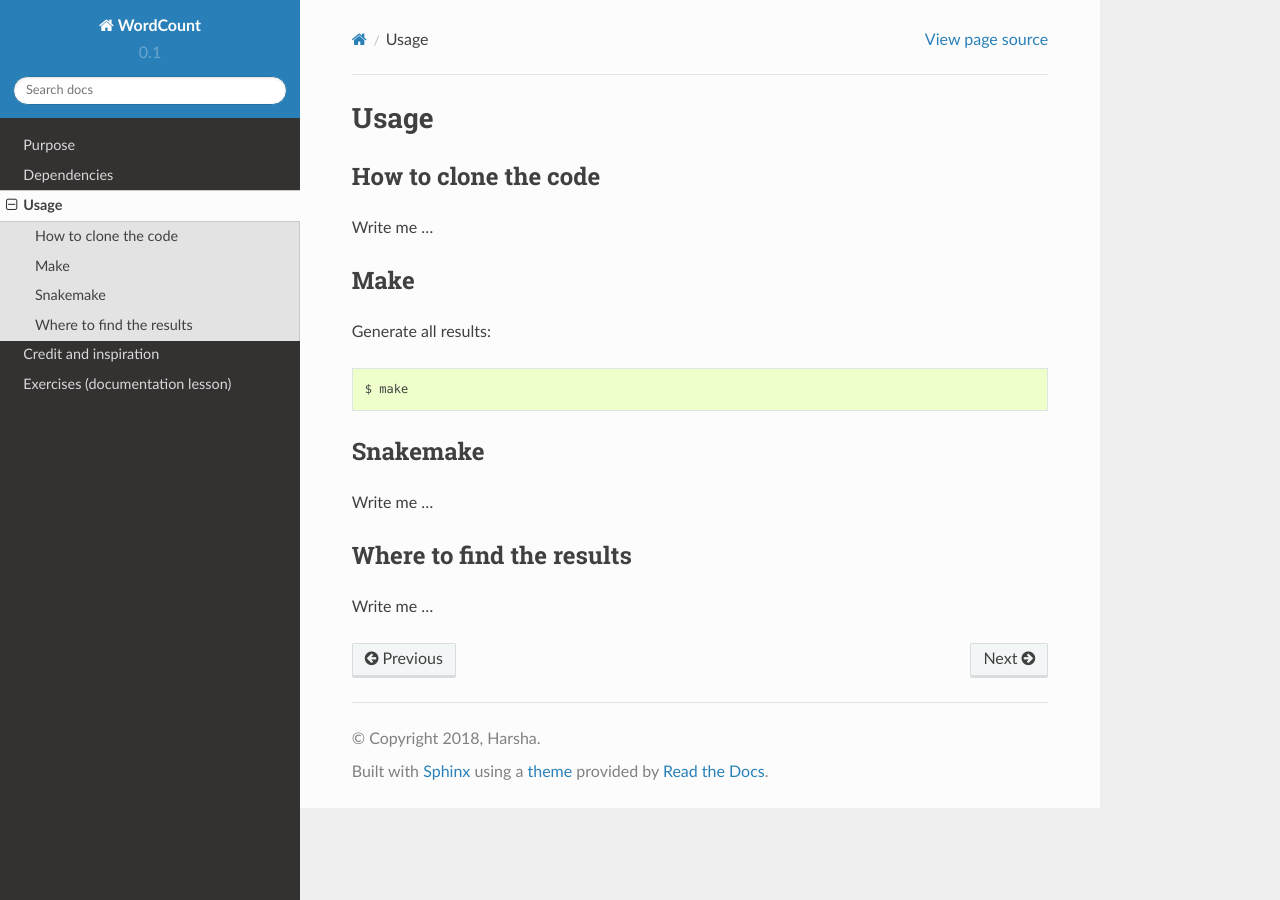
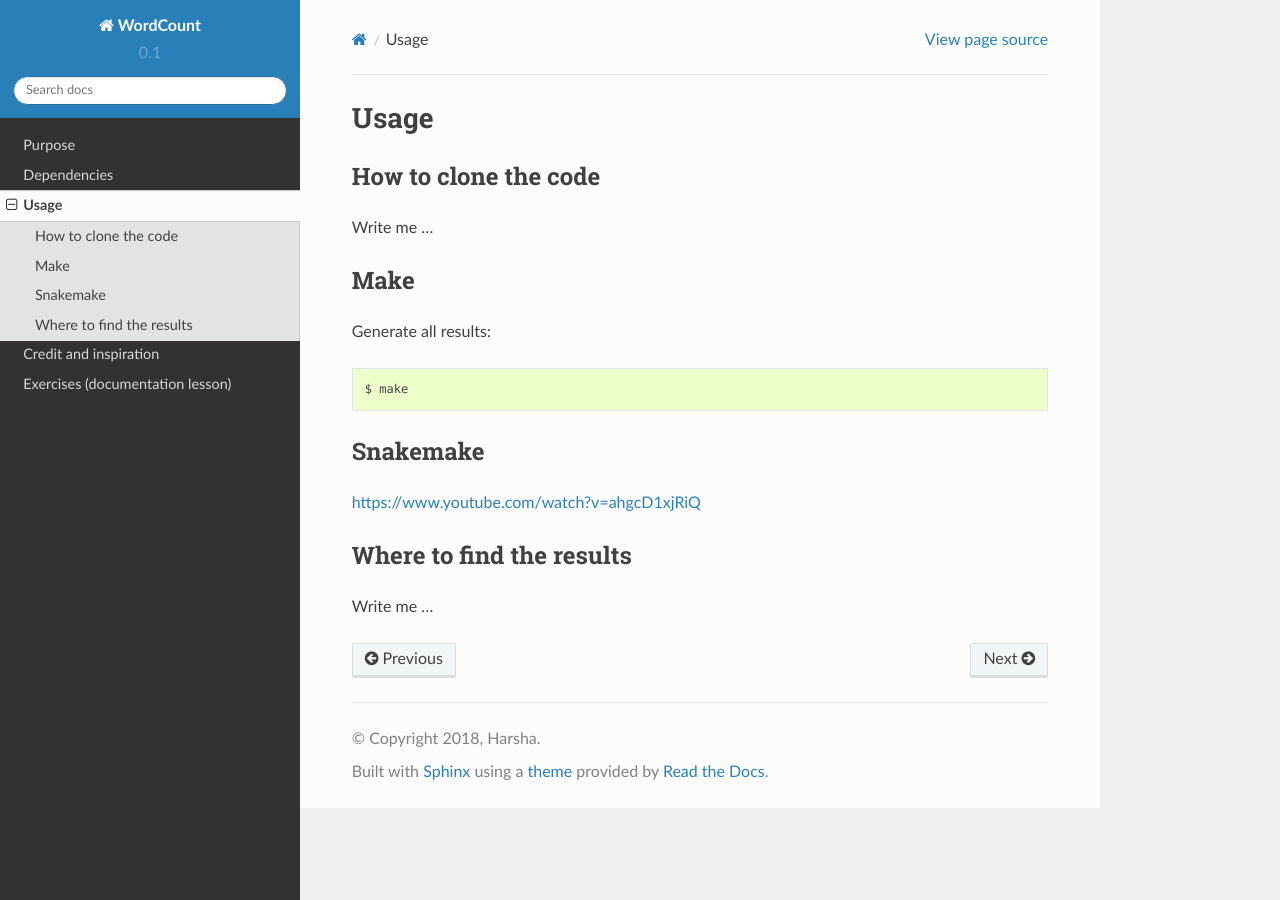
Before and after one commit to NicholasFrancken/word-count, a Sphinx documentation site: the page built from doc/usage.rst, in a window 1280 px wide. Built offline with Sphinx 7.4.7 and the Read the Docs theme 2.0.0, drawn with Linux system fonts in a browser that asks for light colours.

Commit message:
Update usage.rst

```diff
--- a/doc/usage.rst
+++ b/doc/usage.rst
@@ -23,7 +23,7 @@ Generate all results:
 Snakemake
 ---------
 
-Write me ...
+https://www.youtube.com/watch?v=ahgcD1xjRiQ
 
 
 Where to find the results
```
